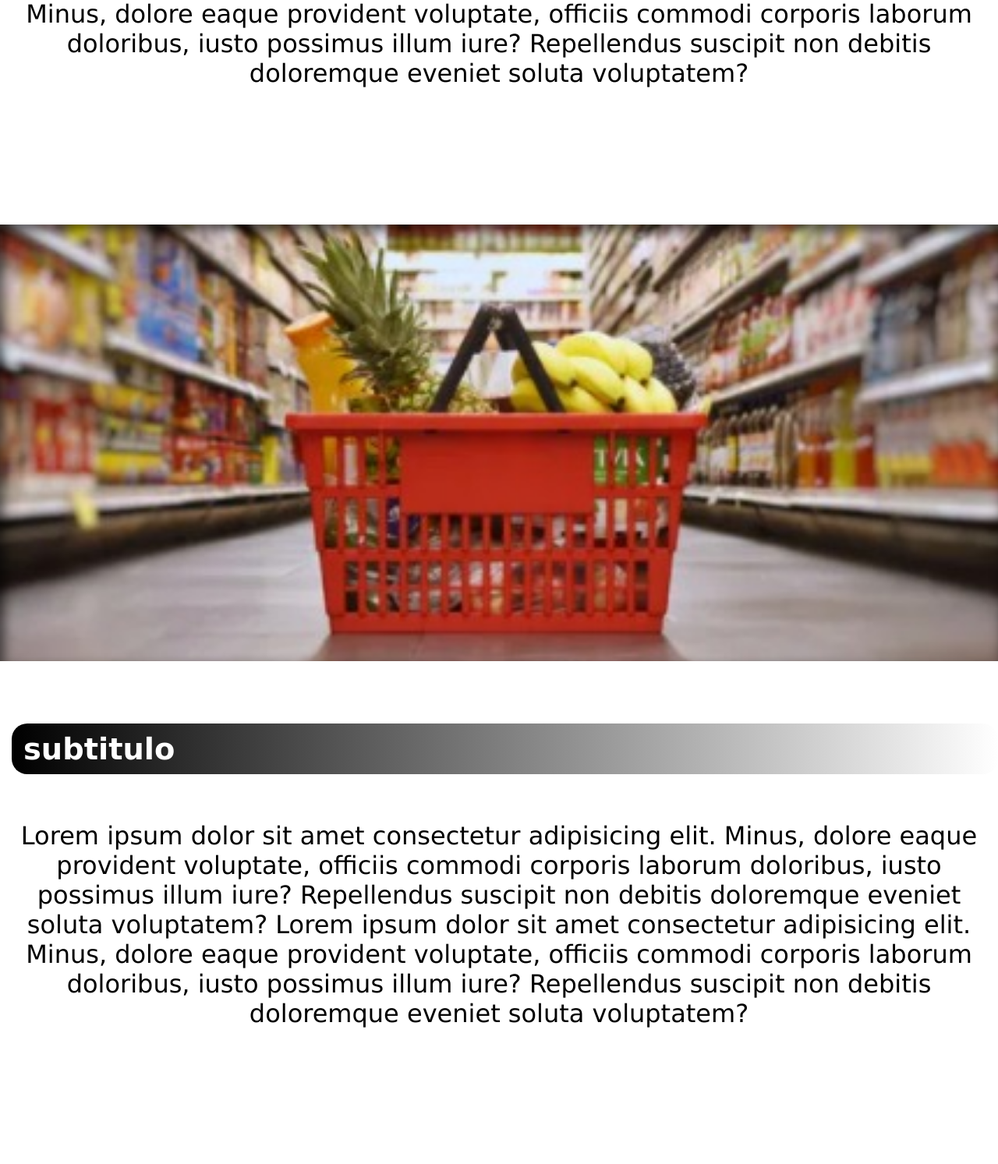
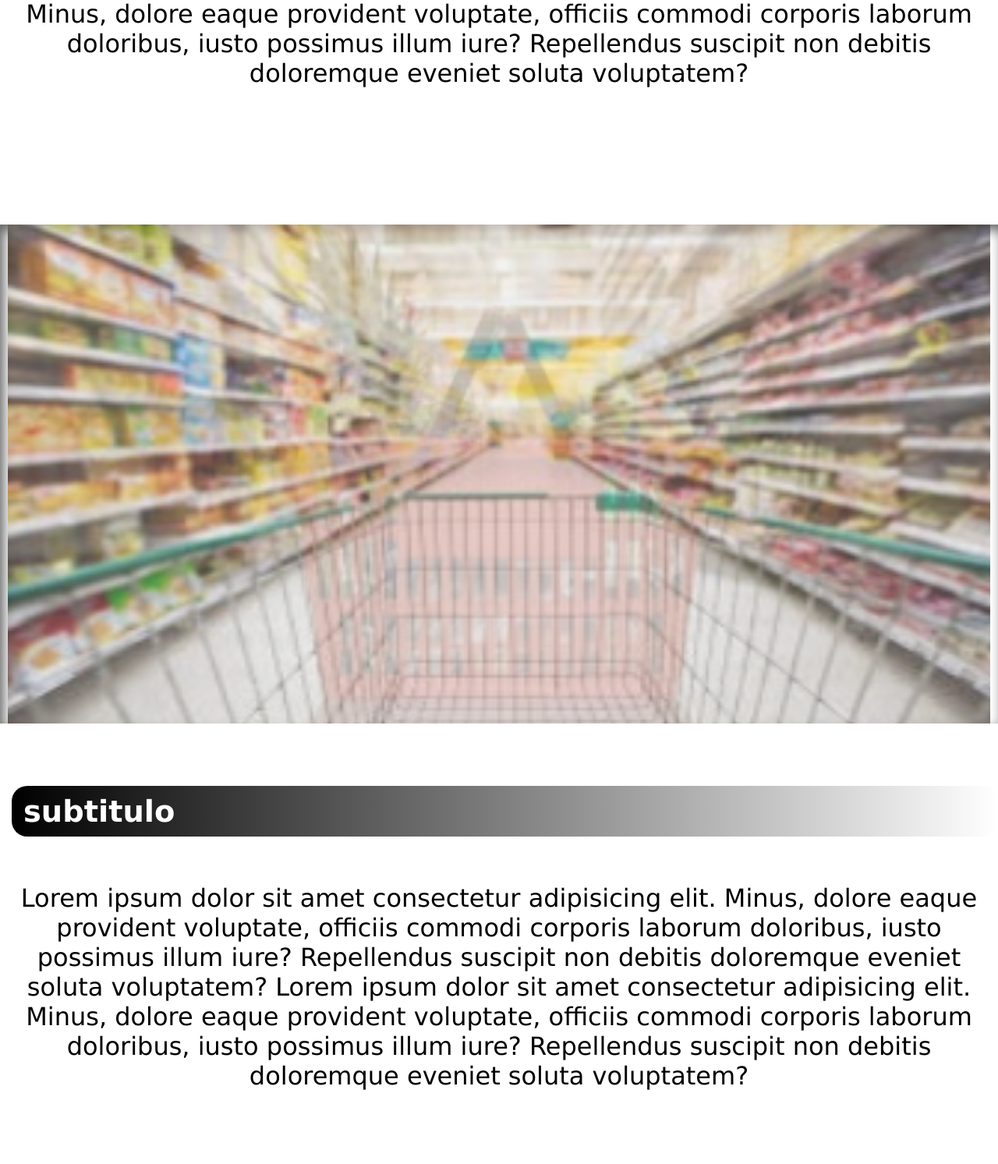
Before and after one commit to MattAlexandre/projeto-tcc, a PHP site: page / in a window 1280 px wide. Shown: the part 2313-3806 px from the top of the page at 78% size. Run offline with PHP 8.4, Linux system fonts and the light colour scheme.

Commit message:
finalização-main

```diff
--- a/estilo/index.css
+++ b/estilo/index.css
@@ -110,7 +110,7 @@ section.padrao{
 
 
 section.imagem{
-    background-color: lightslategray;
+    background-color: rgba(255, 255, 255, 0.514);
     padding: 35vh;
     box-shadow: inset 5px 7px 15px rgba(0, 0, 0, 0.61);
 }
@@ -121,8 +121,57 @@ section#img01{
 }
 
 section#img02{
-    background: var(--cor1) url('../imagens/img-01.jpeg') center center no-repeat fixed;
+   padding: 0px;
+}
+
+section#img02_1{
+    width: 97.7vw;
+    height: 80vh;
+    margin:auto;
+    position: relative;
+    overflow: hidden;
+}
+.photo{
+
+    width: 97.7vw;
+    height: 80vh;
+    position:absolute;
+    opacity: 0;
+    animation-name: animacao;
+    animation-duration: 20s;
+    animation-iteration-count: infinite;
+
+}
+
+img{
+    background-position: center center;
+    background-attachment: fixed;
     background-size: cover;
+    background-repeat: no-repeat;
+}
+
+@keyframes animacao{
+    25%{
+        opacity: 1;
+        transform: scale(1.1,1.1);
+    }
+
+    50%{
+        opacity: 0;
+    }
+}
+
+.photo:nth-child(1){
+    animation-delay: 0s;
+}
+.photo:nth-child(2){
+    animation-delay: 5s;
+}
+.photo:nth-child(3){
+    animation-delay: 10s ;
+}
+.photo:nth-child(4){
+    animation-delay: 15s ;
 }
 
 footer{
--- a/index.html
+++ b/index.html
@@ -92,6 +92,15 @@
     <!-- sessão de imagem -->
     <section class="imagem" id="img02"> <!-- imagem transição -->
 
+        <section id="img02_1">
+
+            <img class="photo" src="../projeto-tcc/imagens/img-01.jpeg" alt="imagem">
+            <img class="photo" src="../projeto-tcc/imagens/img-02.jpeg" alt="imagem">
+            <img class="photo" src="../projeto-tcc/imagens/img-03.jpeg" alt="imagem">
+            <img class="photo" src="../projeto-tcc/imagens/img-04.jpeg" alt="imagem">
+
+        </section>
+
     </section>
 
     <section class="padrao"> <!-- primeira sessão do site - conteudo -->
```
Also changed, not shown: imagens/img-02.jpeg (added), imagens/img-03.jpeg (added), imagens/img-04.jpeg (added), imagens/img-05.jpeg (added).
